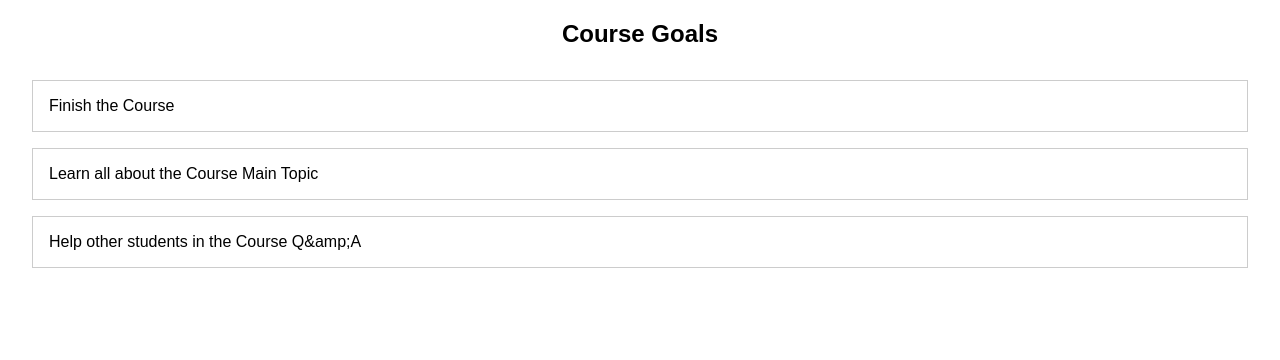
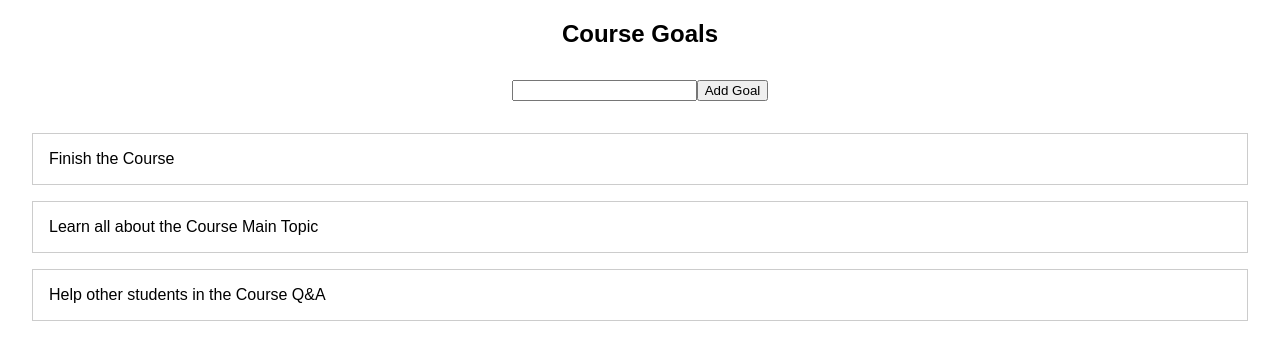
Before and after one commit to nbayram/MERN-Project, a React (Create React App) app in the folder react-refresher-01-react-starting-project/: page / in a window 1280 px wide. Shown: the top 360 px of the page. Built offline with nearby package versions, Linux system fonts and the light colour scheme.

Commit message:
Handling Events

```diff
--- a/react-refresher-01-react-starting-project/src/App.js
+++ b/react-refresher-01-react-starting-project/src/App.js
@@ -1,6 +1,7 @@
 import React from 'react';
 import './App.css';
-import GoalList from './Components/GoalList';
+import GoalList from './Components/GoalList/GoalList';
+import NewGoal from './Components/NewGoal/NewGoal';
 
 const App = () => {
   const courseGoals = [
@@ -14,12 +15,13 @@
     },
     {
       id: "cg3",
-      text: "Help other students in the Course Q&amp;A"
+      text: "Help other students in the Course Q&A"
     }
   ];
   return (
     <div className="course-goals" >
       <h2>Course Goals</h2>
+      <NewGoal />
       <GoalList goals={courseGoals} />
     </div>
   )
--- /dev/null
+++ b/react-refresher-01-react-starting-project/src/Components/NewGoal/NewGoal.css
@@ -0,0 +1,4 @@
+.new-goal {
+  margin: 2rem;
+  text-align: center;
+}
--- /dev/null
+++ b/react-refresher-01-react-starting-project/src/Components/NewGoal/NewGoal.js
@@ -0,0 +1,23 @@
+import React from 'react';
+import './NewGoal.css';
+
+export default function NewGoal() {
+
+  const addGoalHandler = event => {
+    event.preventDefault();
+
+    const newGoal = {
+      id: Math.random().toString(),
+      text: "My new goal!"
+    }
+
+    console.log(newGoal);
+  }
+
+  return (
+    <form className="new-goal" onSubmit={addGoalHandler} >
+      <input type="text" />
+      <button type="submit" >Add Goal</button>
+    </form>
+  )
+}
```
Also changed, not shown: react-refresher-01-react-starting-project/src/Components/GoalList/GoalList.css (added), react-refresher-01-react-starting-project/src/Components/GoalList/GoalList.js (renamed from react-refresher-01-react-starting-project/src/Components/GoalList.js).
